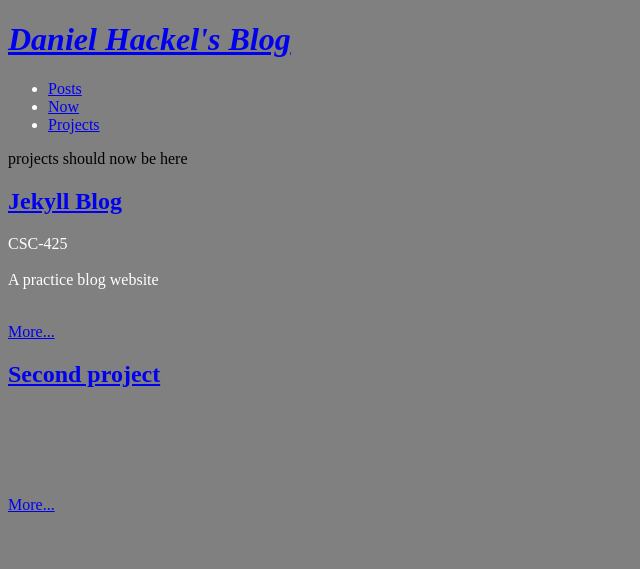
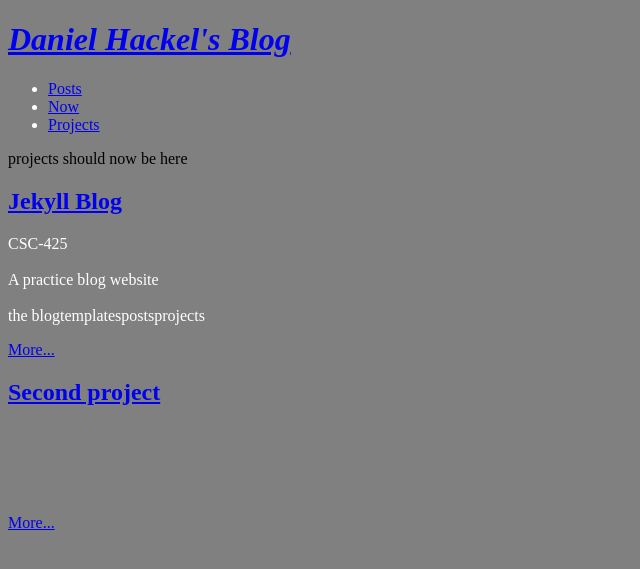
Before and after one commit to dhackel353/First-Repository, a Jekyll site: the page built from projects.html, in a window 1280 px wide. Shown: the top 569 px of the page, without its empty margins (0-640 px from the left). Built offline with Jekyll 4.4.1, drawn with Linux system fonts in a browser that asks for light colours.

Commit message:
Update projects.html

```diff
--- a/projects.html
+++ b/projects.html
@@ -10,10 +10,13 @@ projects should now be here
 	<h2><a href="{{site.baseurl}}{{project.url}}">{{project.title}}</a></h2>
 
 	<p>
+		{{project.image}}
+
 		{{project.course-number}}
 		<br><br>
 		{{project.description}}
 		<br><br>
+		{{project.topics}}
 	</p>
 	<p><a href="{{site.baseurl}}{{project.url}}">More...</a></p>
 </article>
```
